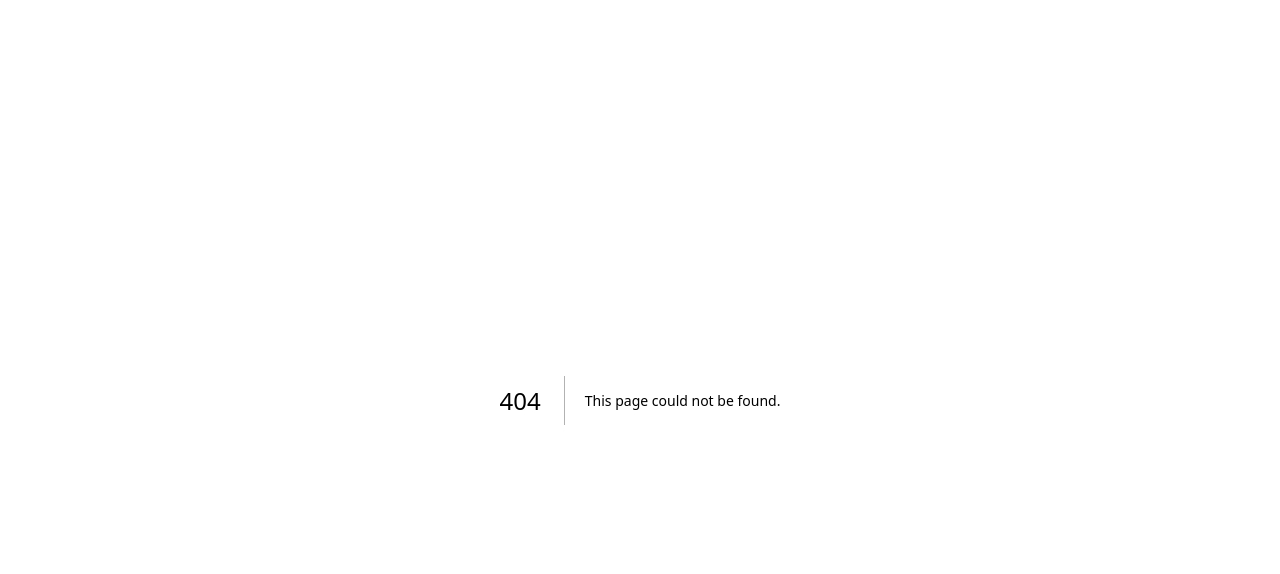
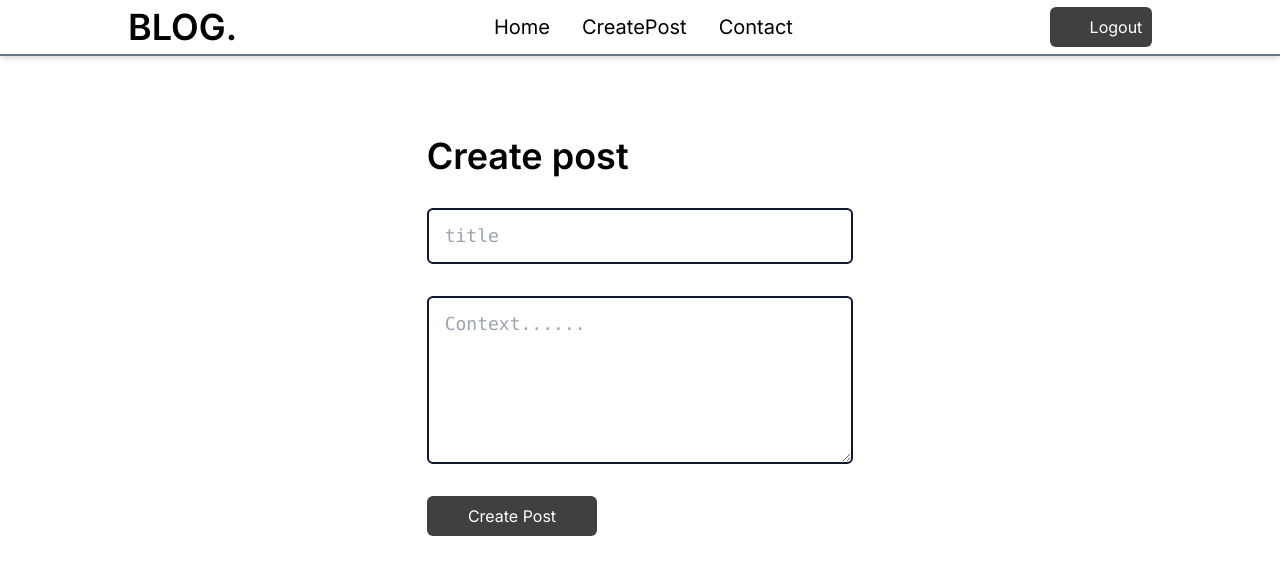
Before and after one commit to Vikram-2004/Blog, a Next.js app: page /createpost in a window 1280 px wide. Before the commit this address had no page. Shown: the top 574 px of the page. Built offline with nearby package versions, Linux system fonts and the light colour scheme; no server answers; sample sign-in values are in the browser's storage.

Commit message:
added create post functionality

```diff
--- /dev/null
+++ b/src/app/createpost/page.jsx
@@ -0,0 +1,62 @@
+"use client";
+import Input from "@/components/Input";
+import Navbar from "@/components/Navbar";
+import Button from "@/components/button";
+import { useState, useEffect } from "react";
+import { auth, db } from "@/config/firebase";
+import { addDoc, collection } from "firebase/firestore";
+
+const Page = () => {
+  const [title, setTitle] = useState("");
+  const [context, setContext] = useState("");
+  const postsCollectionRef = collection(db, "posts");
+
+  useEffect(() => {
+    let authorization = localStorage.getItem("isAuth");
+    if (!authorization) {
+      window.location.pathname = "/login";
+    }
+  });
+
+  const createPost = async () => {
+    await addDoc(postsCollectionRef, {
+      title,
+      context,
+      uid: auth?.currentUser?.uid,
+    });
+    window.location.pathname = "/";
+  };
+  return (
+    <div>
+      <Navbar />
+      <div className="w-screen flex justify-center mt-20">
+        <div className="w-1/3 ">
+          <h1 className="text-4xl font-semibold mb-8">Create post</h1>
+          <div className="flex flex-col gap-8">
+            <input
+              value={title}
+              onChange={(e) => setTitle(e.target.value)}
+              placeholder="title"
+              type="text"
+              className="border-2 border-slate-900 px-4 w-full py-3 rounded-md text-lg font-mono"
+            />
+            <textarea
+              rows="5"
+              className="border-2 border-slate-900 px-4 w-full py-3 rounded-md text-lg font-mono"
+              placeholder="Context......"
+              tabIndex={4}
+              value={context}
+              onChange={(e) => setContext(e.target.value)}
+            ></textarea>
+          </div>
+          <div className="w-full mt-8 flex ">
+            <div className="w-[40%]">
+              <Button label="Create Post" onClick={createPost} />
+            </div>
+          </div>
+        </div>
+      </div>
+    </div>
+  );
+};
+export default Page;
--- a/src/components/Navbar.jsx
+++ b/src/components/Navbar.jsx
@@ -14,13 +14,13 @@ const Navbar = () => {
     }
   };
   return (
-    <div className="flex justify-between px-[10vw] h-[7vh] w-screen items-center border-b-2 border-slate-500 border-spacing-8 shadow-md bg-white fixed">
+    <div className="flex justify-between px-[10vw] h-[7vh] w-screen items-center border-b-2 border-slate-500 border-spacing-8 shadow-md bg-white">
       <h1 className="text-4xl font-semibold">BLOG.</h1>
       <div className="text-xl">
         <Link href="/" className="mx-4">
           Home
         </Link>
-        <Link href="/" className="mx-4">
+        <Link href="/createpost" className="mx-4">
           CreatePost
         </Link>
         <Link href="/" className="mx-4">
--- a/src/components/button.jsx
+++ b/src/components/button.jsx
@@ -1,4 +1,4 @@
-const Button = ({ label, onClick, width }) => {
+const Button = ({ label, onClick }) => {
   return (
     <button
       className="text-white
```
